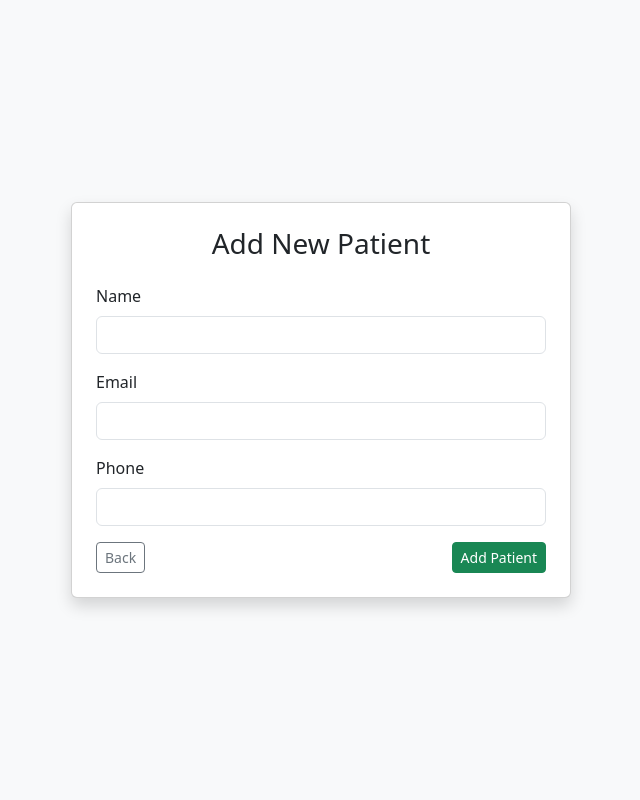
After one commit to ron555666/clinic_backend, a Django app: page /api/patients/create/ in a window 1280 px wide. The commit adds this page. Shown: the whole page, without its empty margins (319-959 px from the left). Run offline with Django 5.2, Linux system fonts and the light colour scheme.

Commit message:
using Separation of front-end and back-end

```diff
--- /dev/null
+++ b/appointments/templates/appointments/create_patient.html
@@ -0,0 +1,39 @@
+<!DOCTYPE html>
+<html lang="en">
+<head>
+  <meta charset="UTF-8">
+  <title>Add New Patient</title>
+  <link rel="stylesheet" href="https://cdn.jsdelivr.net/npm/bootstrap@5.3.3/dist/css/bootstrap.min.css">
+</head>
+<body class="bg-light">
+  <div class="container d-flex justify-content-center align-items-center min-vh-100">
+    <div class="card shadow p-4" style="width: 100%; max-width: 500px;">
+      <h3 class="mb-4 text-center">Add New Patient</h3>
+
+      <form method="POST" action="{% url 'create_patient' %}">
+        {% csrf_token %}
+
+        <div class="mb-3">
+          <label for="id_name" class="form-label">Name</label>
+          <input type="text" class="form-control" id="id_name" name="name" required>
+        </div>
+
+        <div class="mb-3">
+          <label for="id_email" class="form-label">Email</label>
+          <input type="email" class="form-control" id="id_email" name="email" required>
+        </div>
+
+        <div class="mb-3">
+          <label for="id_phone" class="form-label">Phone</label>
+          <input type="text" class="form-control" id="id_phone" name="phone" required>
+        </div>
+
+        <div class="d-flex justify-content-between">
+          <a href="{% url 'make_appointment_page' %}" class="btn btn-outline-secondary btn-sm">Back</a>
+          <button type="submit" class="btn btn-success btn-sm">Add Patient</button>
+        </div>
+      </form>
+    </div>
+  </div>
+</body>
+</html>
--- a/appointments/templates/appointments/home.html
+++ b/appointments/templates/appointments/home.html
@@ -10,7 +10,8 @@
   <div class="container mt-5">
     <h1 class="display-4">Clinic Appointment System</h1>
     <p class="lead">Welcome to our online booking system.</p>
-    <a href="/api/make/" class="btn btn-primary mt-3">Make an Appointment</a>
+    <a href="{% url 'make_appointment_page' %}" class="btn btn-primary mt-3">Make an Appointment</a>
+
   </div>
 </body>
 </html>
--- a/appointments/urls.py
+++ b/appointments/urls.py
@@ -1,13 +1,13 @@
-from django.urls import path, include
-from rest_framework.routers import DefaultRouter
 from .views import (
     home,
+    appointment_create_html,
+    patient_create_html,
     PatientViewSet,
     DoctorViewSet,
     AppointmentViewSet,
-    AppointmentCreateView,
-    PatientCreateView,  # ✅ 一定要导入
 )
+from django.urls import path, include
+from rest_framework.routers import DefaultRouter
 
 router = DefaultRouter()
 router.register(r'patients', PatientViewSet)
@@ -15,8 +15,8 @@ router.register(r'doctors', DoctorViewSet)
 router.register(r'appointments', AppointmentViewSet)
 
 urlpatterns = [
-    path('', include(router.urls)),
     path('', home, name='home'),
-
-    path('make/', AppointmentCreateView.as_view(), name='make_appointment'),
+    path('api/', include(router.urls)),
+    path('make/', appointment_create_html, name='make_appointment_page'),
+    path('patients/create/', patient_create_html, name='create_patient')
 ]
--- a/appointments/views.py
+++ b/appointments/views.py
@@ -3,17 +3,38 @@ from rest_framework import viewsets
 from .models import Patient, Doctor, Appointment
 from .serializers import PatientSerializer, DoctorSerializer, AppointmentSerializer
 
-from django.views.generic.edit import CreateView
-from .forms import AppointmentForm, PatientForm
+from django.views.decorators.csrf import csrf_exempt
 
 from django.http import HttpResponse
-from django.shortcuts import render
+from django.shortcuts import render, redirect
+from datetime import date
 
 
 def home(request):
     return render(request, 'appointments/home.html')
 
 
+def appointment_create_html(request):
+    patients = Patient.objects.all()
+    doctors = Doctor.objects.all()
+    return render(request, 'appointments/appointment_page.html', {
+        'patients': patients,
+        'doctors': doctors,
+        'today': date.today().strftime('%Y-%m-%d')
+    })
+
+@csrf_exempt
+def patient_create_html(request):
+    if request.method == 'POST':
+        name = request.POST.get('name')
+        email = request.POST.get('email')
+        phone = request.POST.get('phone')
+        Patient.objects.create(name=name, email=email, phone=phone)
+        return redirect('make_appointment_page')
+    return render(request, 'appointments/create_patient.html')
+
+
+#  DRF API
 class PatientViewSet(viewsets.ModelViewSet):
     queryset = Patient.objects.all()
     serializer_class = PatientSerializer
@@ -25,16 +46,3 @@ class DoctorViewSet(viewsets.ModelViewSet):
 class AppointmentViewSet(viewsets.ModelViewSet):
     queryset = Appointment.objects.all()
     serializer_class = AppointmentSerializer
-
-class AppointmentCreateView(CreateView):
-    model = Appointment
-    form_class = AppointmentForm
-    template_name = 'appointments/appointment_form.html'
-    success_url = '/'
-
-
-class PatientCreateView(CreateView):
-    model = Patient
-    form_class = PatientForm
-    template_name = 'appointments/patient_form.html'
-    success_url = reverse_lazy('make_appointment')  # 提交后跳回预约页面
--- a/clinic_backend/urls.py
+++ b/clinic_backend/urls.py
@@ -1,10 +1,9 @@
 from django.contrib import admin
 from django.urls import path, include
-from appointments.views import home, PatientCreateView
+from appointments.views import home
 
 urlpatterns = [
     path('admin/', admin.site.urls),
     path('', home, name='home'),
     path('api/', include('appointments.urls')),
-    path('patients/create/', PatientCreateView.as_view(), name='create_patient'),
 ]
```
Also changed, not shown: appointments/templates/appointments/appointment_form.html (deleted, +0 -26 lines), appointments/templates/appointments/appointment_page.html (added, +119 -0 lines), appointments/templates/appointments/patient_form.html (deleted, +0 -19 lines), db.sqlite3.
